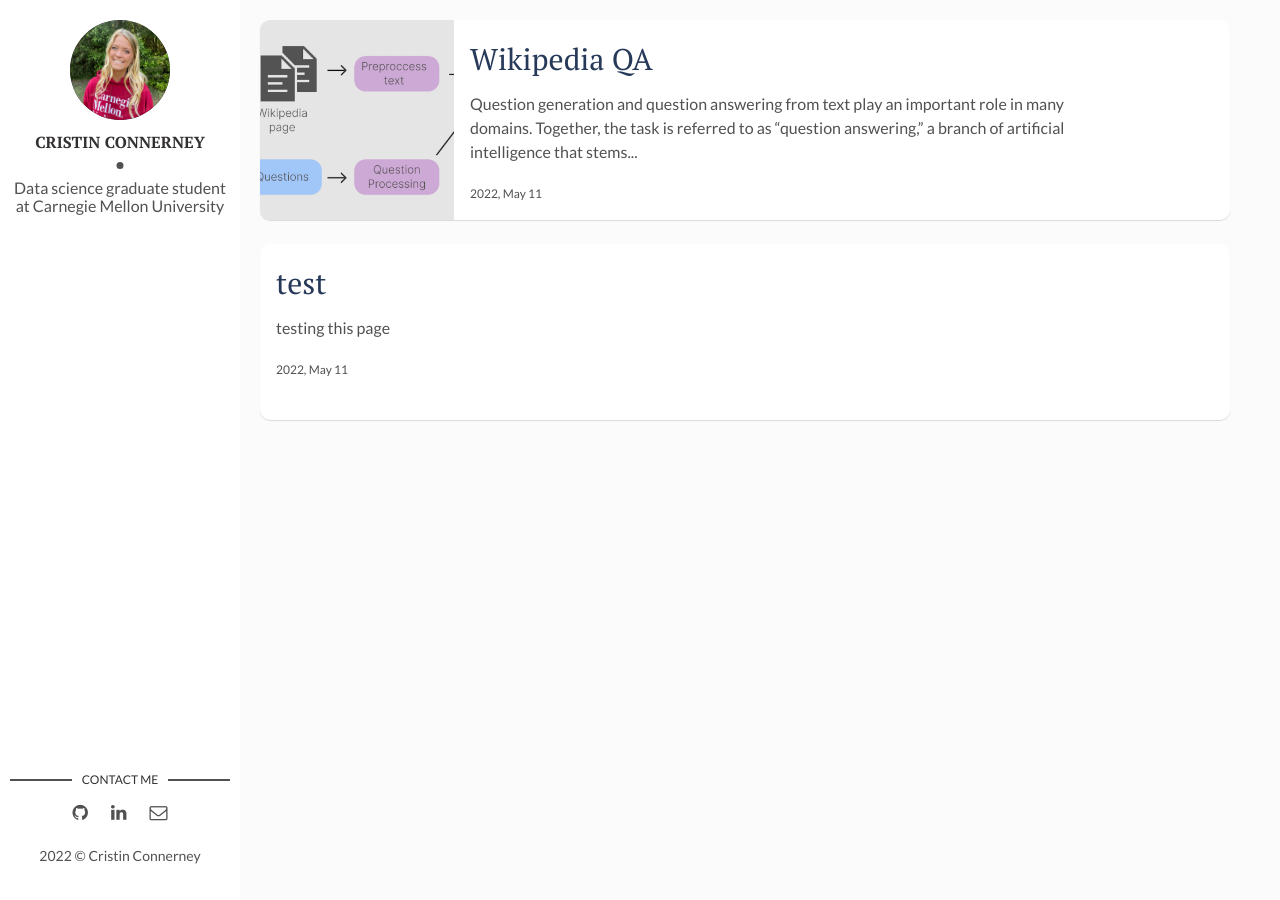
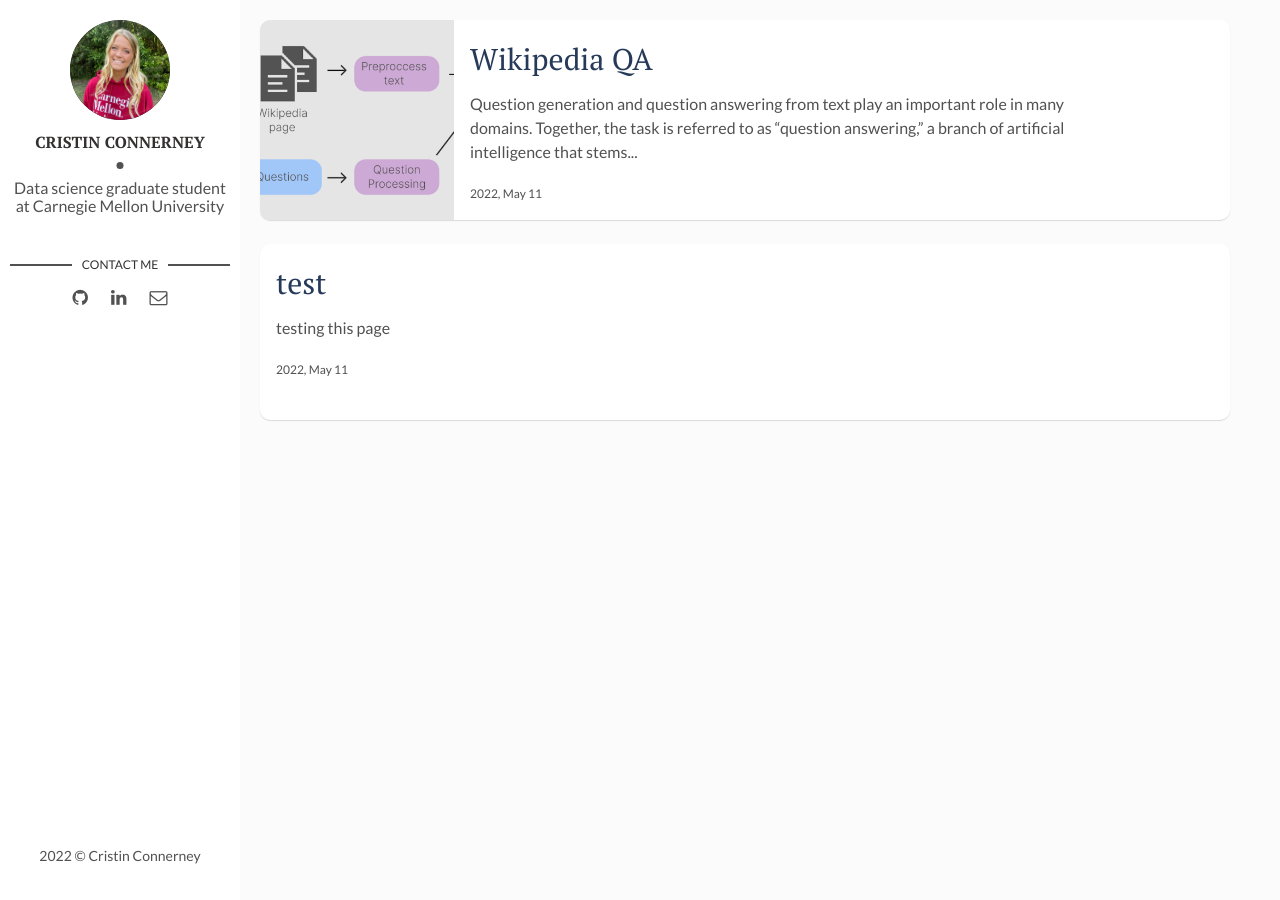
Before and after one commit to Cconnerney/cconnerney.github.io, a Jekyll site: the page built from index.html, in a window 1280 px wide. Built offline with Jekyll 4.4.1, drawn with Linux system fonts in a browser that asks for light colours; the list of posts is cut into pages by our own code.

Commit message:
Update main.html

```diff
--- a/_layouts/main.html
+++ b/_layouts/main.html
@@ -11,8 +11,6 @@ layout: default
       <div class="author-name">{{site.author}}</div>
       <p>{{site.about-author}}</p>
     </div>
-  </header> <!-- End Header -->
-  <footer>
     <section class="contact">
     <h3 class="contact-title">Contact me</h3>
     <ul>
@@ -33,6 +31,8 @@ layout: default
       {% endif %}
     </ul>
   </section> <!-- End Section Contact -->
+  </header> <!-- End Header -->
+  <footer>
     <div class="copyright">
       <p>{{site.time | date: '%Y'}} &copy; {{site.author}}</p>
     </div>
```
Lines whose indentation alone changed are shown as unchanged.
